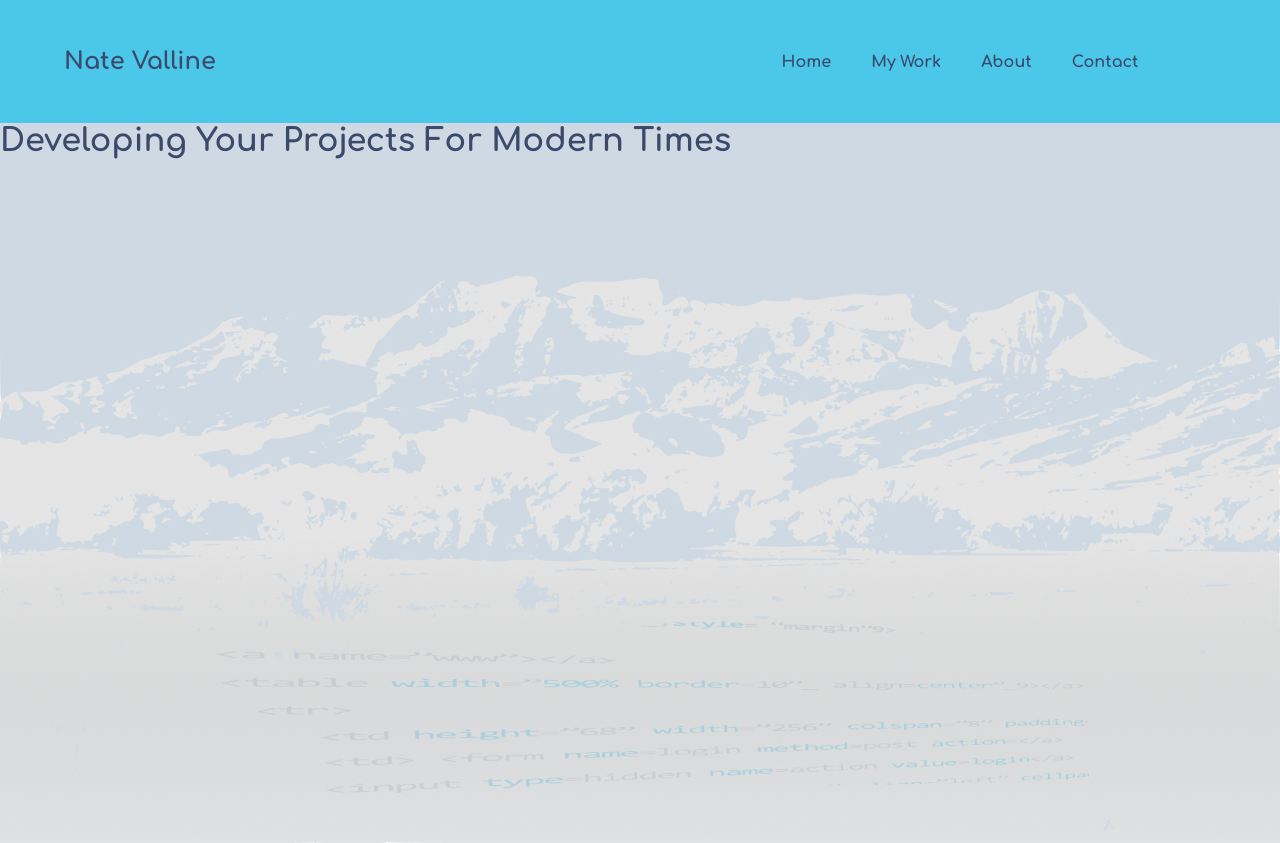
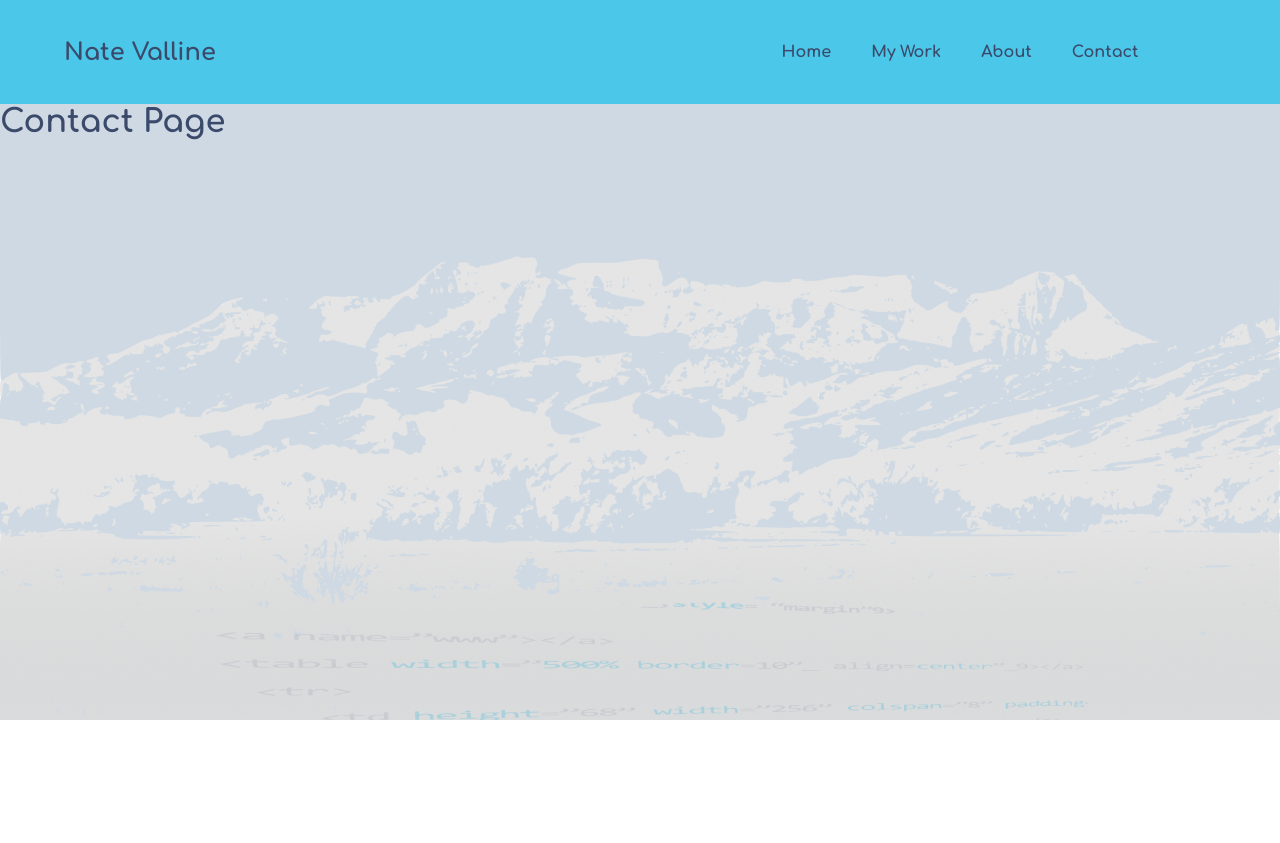
Before and after one commit to nvalline/portfolio-v3, a React (Create React App) app: page /contact in a window 1280 px wide. After the commit the page ends 800 px from the top, so only its background shows below. Built offline with nearby package versions, Linux system fonts and the light colour scheme.

Commit message:
added pages and routes

```diff
--- a/package.json
+++ b/package.json
@@ -8,6 +8,7 @@
     "@testing-library/user-event": "^7.2.1",
     "react": "^16.13.1",
     "react-dom": "^16.13.1",
+    "react-router-dom": "^5.2.0",
     "react-scripts": "3.4.1"
   },
   "scripts": {
--- a/src/App.css
+++ b/src/App.css
@@ -13,4 +13,5 @@ body {
 
 a {
   color: #3b4a6b;
+  text-decoration: none;
 }
--- a/src/App.js
+++ b/src/App.js
@@ -1,16 +1,25 @@
 import React from 'react';
+import { BrowserRouter as Router, Route } from 'react-router-dom';
+
 import Header from './layout/header/Header';
-import BodyContainer from './layout/body/BodyContainer';
-
+import Home from './pages/Home';
+import About from './pages/About';
+import Work from './pages/Work';
+import Contact from './pages/Contact';
 
 import './App.css';
 
 function App() {
   return (
-    <div>
-      <Header />
-      <BodyContainer />
-    </div>
+    <Router>
+      <div>
+        <Header />
+        <Route exact path="/" component={Home} />
+        <Route exact path="/about" component={About} />
+        <Route exact path="/my-work" component={Work} />
+        <Route exact path="/contact" component={Contact} />
+      </div>
+    </Router>
   );
 }
 
--- a/src/layout/header/Header.js
+++ b/src/layout/header/Header.js
@@ -1,4 +1,6 @@
 import React from 'react';
+import { Link } from 'react-router-dom';
+
 import Nav from './Nav.js';
 
 import '../layout.css';
@@ -8,7 +10,7 @@ function Header() {
         <header>
             <div>
                 <h2>
-                    Nate Valline
+                    <Link to="/">Nate Valline</Link>
                 </h2>
             </div>
             <div id="navDiv">
--- a/src/layout/header/Nav.js
+++ b/src/layout/header/Nav.js
@@ -1,4 +1,5 @@
 import React from 'react';
+import { Link } from 'react-router-dom';
 
 import '../layout.css';
 
@@ -7,16 +8,16 @@ function Nav() {
         <nav>
             <ul>
                 <li>
-                    <a href="#">Home</a>
+                    <Link to="/">Home</Link>
                 </li>
                 <li>
-                    <a href="#">My Work</a>
+                    <Link to="/my-work">My Work</Link>
                 </li>
                 <li>
-                    <a href="#">About</a>
+                    <Link to="/about">About</Link>
                 </li>
                 <li>
-                    <a href="#">Contact</a>
+                    <Link to="/contact">Contact</Link>
                 </li>
             </ul>
         </nav>
--- a/src/layout/layout.css
+++ b/src/layout/layout.css
@@ -4,7 +4,7 @@ header {
     display: flex;
     justify-content: space-around;
     align-items: center;
-    padding: 3em 0;
+    height: 13vh;
 }
 
 header div {
@@ -30,7 +30,6 @@ nav ul li {
 
 nav ul li a {
     font-weight: bold;
-    text-decoration: none;
 }
 
 nav ul li a:hover {
@@ -40,7 +39,7 @@ nav ul li a:hover {
 /* Body Styles */
 .container {
     background-image: url("../img/background.png");
-    background-size: contain;
+    background-size: cover;
     background-repeat: no-repeat;
-    height: 90vh;
+    height: 77vh;
   }
--- /dev/null
+++ b/src/pages/About.js
@@ -0,0 +1,11 @@
+import React from 'react';
+
+function About() {
+    return (
+        <main className="container">
+            <h1>About Page</h1>
+        </main>
+    )
+}
+
+export default About;
--- /dev/null
+++ b/src/pages/Contact.js
@@ -0,0 +1,11 @@
+import React from 'react';
+
+function Contact() {
+    return (
+        <main className="container">
+            <h1>Contact Page</h1>
+        </main>
+    )
+}
+
+export default Contact;
--- /dev/null
+++ b/src/pages/Work.js
@@ -0,0 +1,11 @@
+import React from 'react';
+
+function Work() {
+    return (
+        <main className="container">
+            <h1>My Work Page</h1>
+        </main>
+    )
+}
+
+export default Work;
```
Also changed, not shown: src/pages/Home.js (renamed from src/layout/body/BodyContainer.js, +4 -5 lines), 1 other file (tests, documents, lock files or other folders).
